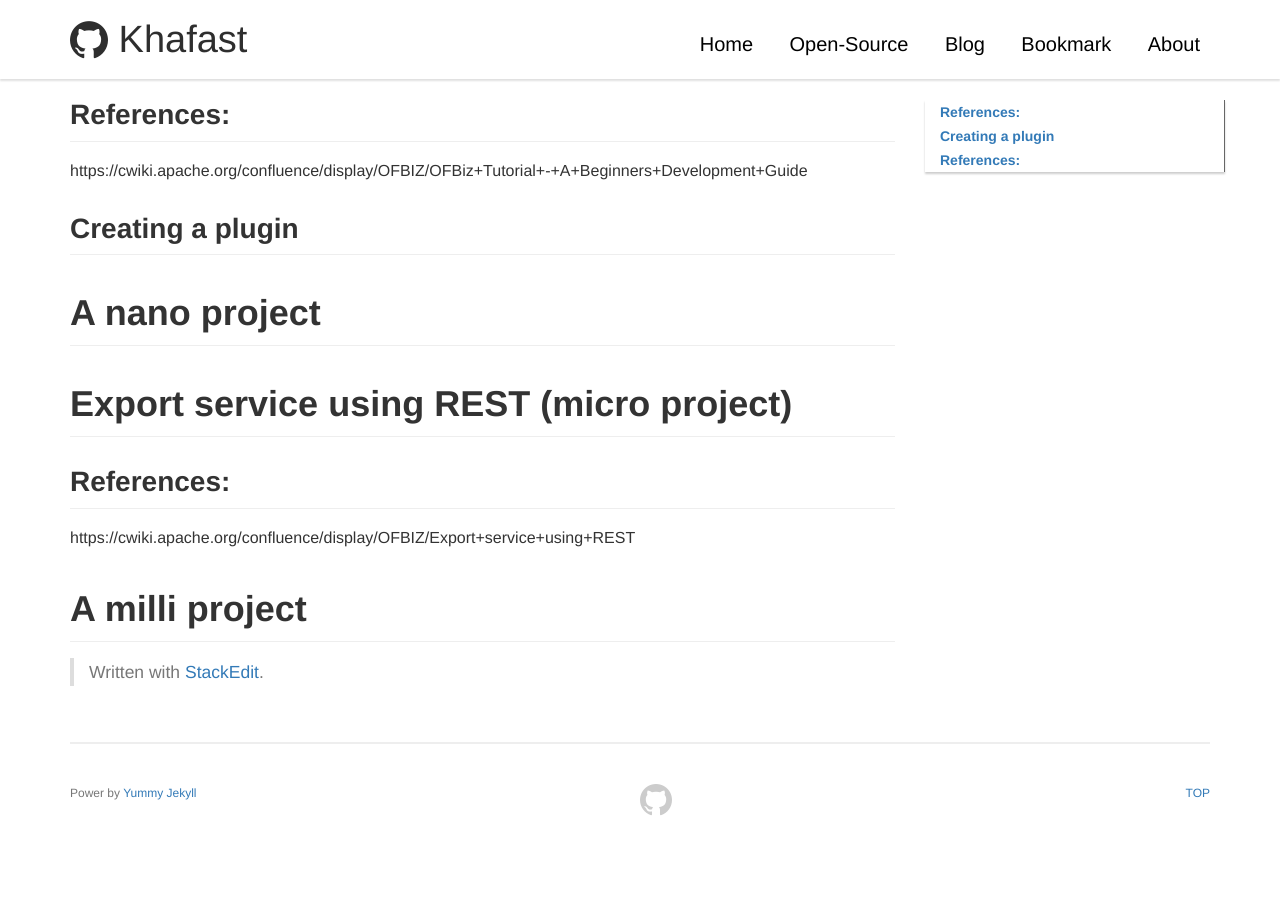
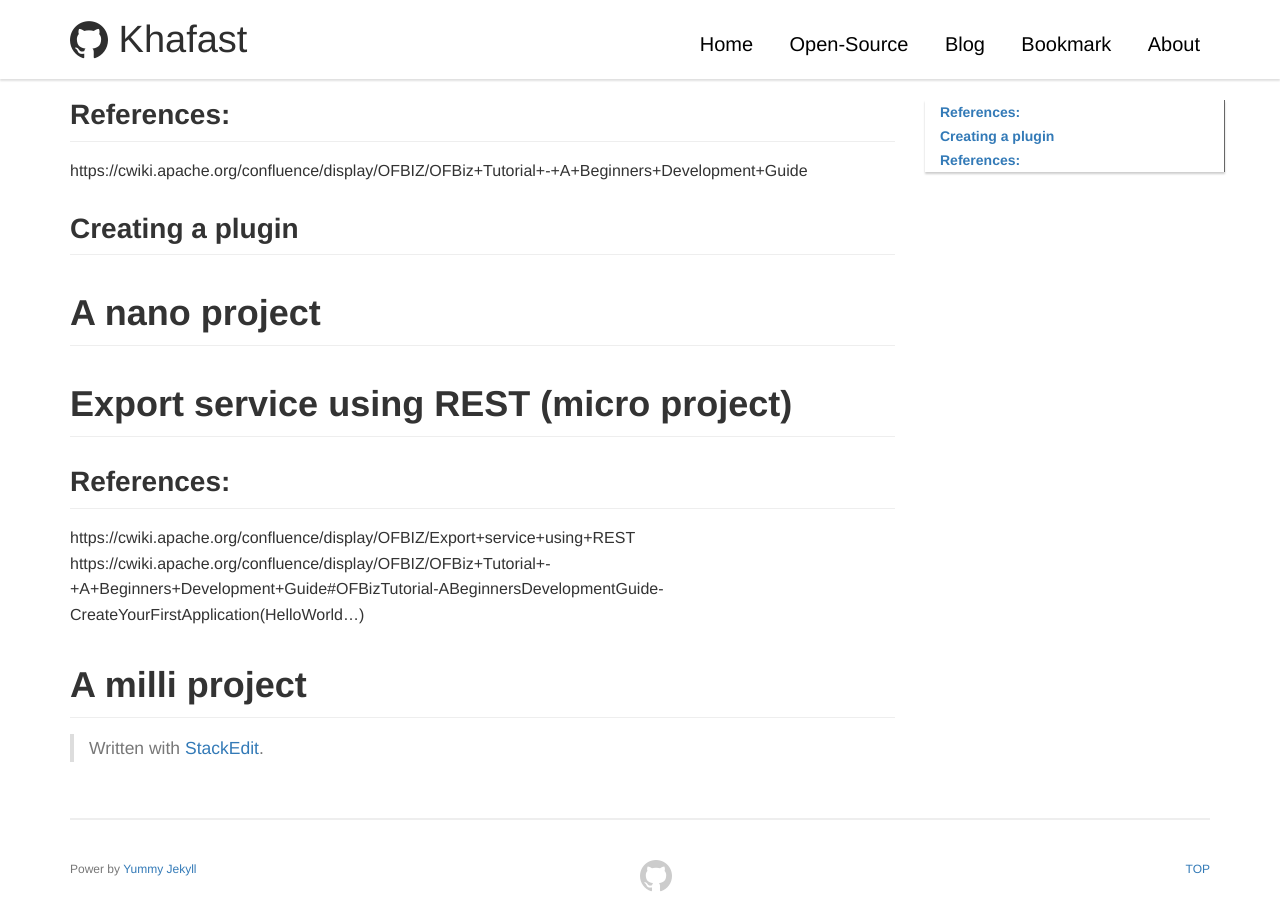
Before and after one commit to khafast/khafast.github.io, a Jekyll site: the page built from _posts/2018/2018-12-26-Apache-Ofbiz-overview.md, in a window 1280 px wide and 900 px high, scrolled down 504 px. Built offline with Jekyll 4.4.1, drawn with Linux system fonts in a browser that asks for light colours; our own code applies the rules of GitHub Pages for plain Markdown files; comment, search, counter and statistics services are not loaded; before the commit the page ends 1328 px from its top, so only the background shows below that; some of the changed lines change nothing that is shown.

Commit message:
_posts/2018/2018-12-26-Apache-Ofbiz-overview.md updated from https://stackedit.io/

```diff
--- a/_posts/2018/2018-12-26-Apache-Ofbiz-overview.md
+++ b/_posts/2018/2018-12-26-Apache-Ofbiz-overview.md
@@ -17,13 +17,13 @@ https://cwiki.apache.org/confluence/display/OFBIZ/OFBiz+Tutorial+-+A+Beginners+D
 
 ## References:
 https://cwiki.apache.org/confluence/display/OFBIZ/Export+service+using+REST
-
+https://cwiki.apache.org/confluence/display/OFBIZ/OFBiz+Tutorial+-+A+Beginners+Development+Guide#OFBizTutorial-ABeginnersDevelopmentGuide-CreateYourFirstApplication(HelloWorld...)
 
 # A milli project
 
 > Written with [StackEdit](https://stackedit.io/).
 <!--stackedit_data:
-eyJoaXN0b3J5IjpbMTk4ODU5NjY0NSwxMzk3MTYyMDAzLC0xOT
-cyODQ4NTk5LC0xODkyODE1NTQ3LDEyMzY4MTc2NTcsLTM4MTg2
-OTcyMV19
+eyJoaXN0b3J5IjpbMzQ2NDk2NDE5LDE5ODg1OTY2NDUsMTM5Nz
+E2MjAwMywtMTk3Mjg0ODU5OSwtMTg5MjgxNTU0NywxMjM2ODE3
+NjU3LC0zODE4Njk3MjFdfQ==
 -->
```
